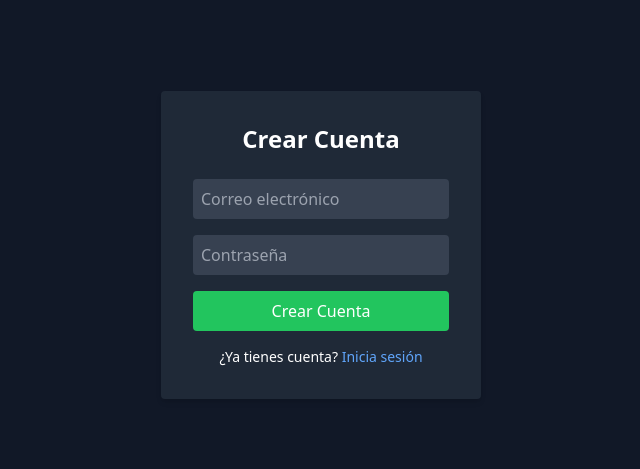
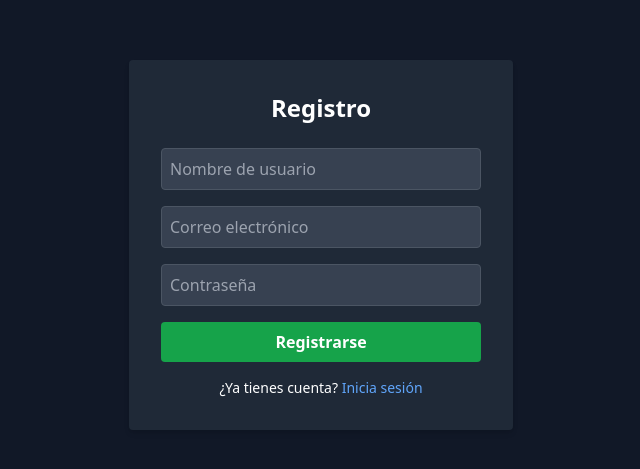
Before and after one commit to elisarrtech/quickflow-frontend, a React (Vite) app: page /register in a window 1280 px wide. Shown: the part 155-624 px from the top of the page, without its empty margins (319-959 px from the left). Built offline with nearby package versions, Linux system fonts and the light colour scheme.

Commit message:
Update Register.jsx

```diff
--- a/src/pages/Register.jsx
+++ b/src/pages/Register.jsx
@@ -1,56 +1,63 @@
-import { useState } from "react";
+import React, { useState } from 'react';
+import { useNavigate } from 'react-router-dom';
 
-function Register() {
-  const [email, setEmail] = useState("");
-  const [password, setPassword] = useState("");
-  const [error, setError] = useState("");
-  const [success, setSuccess] = useState("");
+const Register = () => {
+  const [username, setUsername] = useState('');
+  const [email, setEmail] = useState('');
+  const [password, setPassword] = useState('');
+  const [mensaje, setMensaje] = useState('');
+  const [error, setError] = useState('');
+  const navigate = useNavigate();
 
-  const handleSubmit = async (e) => {
+  const handleRegister = async (e) => {
     e.preventDefault();
-    setError("");
-    setSuccess("");
-
-    const formData = {
-      username: email, // se usa el email como username por ahora
-      email,
-      password,
-    };
+    setError('');
+    setMensaje('');
 
     try {
-      const response = await fetch("https://quickflow-nxg1.onrender.com/api/register", {
-        method: "POST",
-        headers: { "Content-Type": "application/json" },
-        body: JSON.stringify(formData),
+      const response = await fetch('https://quickflow-nxg1.onrender.com/api/register', {
+        method: 'POST',
+        headers: { 'Content-Type': 'application/json' },
+        body: JSON.stringify({ username, email, password }),
       });
 
       const data = await response.json();
 
-      if (response.ok) {
-        setSuccess("✅ Registro exitoso. ¡Ahora puedes iniciar sesión!");
-        setEmail("");
-        setPassword("");
-      } else {
-        setError(data.message || "❌ Error al registrar el usuario.");
+      if (!response.ok) {
+        throw new Error(data.error || 'Error al registrar usuario');
       }
+
+      setMensaje('Registro exitoso ✅');
+      setTimeout(() => navigate('/login'), 2000); // Redirigir al login
     } catch (err) {
-      console.error(err);
-      setError("⚠️ No se pudo conectar con el servidor.");
+      setError(err.message);
     }
   };
 
   return (
-    <div className="min-h-screen flex justify-center items-center bg-gray-900 text-white">
-      <form onSubmit={handleSubmit} className="bg-gray-800 p-8 rounded shadow-md w-80">
-        <h2 className="text-2xl mb-6 text-center font-bold">Crear Cuenta</h2>
+    <div className="min-h-screen flex items-center justify-center bg-gray-900 text-white">
+      <form
+        onSubmit={handleRegister}
+        className="bg-gray-800 p-8 rounded shadow-md w-full max-w-sm"
+      >
+        <h2 className="text-2xl font-bold mb-6 text-center">Registro</h2>
+
+        <input
+          type="text"
+          placeholder="Nombre de usuario"
+          value={username}
+          onChange={(e) => setUsername(e.target.value)}
+          required
+          className="w-full p-2 mb-4 rounded bg-gray-700 border border-gray-600 focus:outline-none"
+        />
 
         <input
           type="email"
           placeholder="Correo electrónico"
           value={email}
           onChange={(e) => setEmail(e.target.value)}
-          className="w-full p-2 mb-4 rounded bg-gray-700 placeholder-gray-400"
           required
+          className="w-full p-2 mb-4 rounded bg-gray-700 border border-gray-600 focus:outline-none"
         />
 
         <input
@@ -58,19 +65,22 @@ function Register() {
           placeholder="Contraseña"
           value={password}
           onChange={(e) => setPassword(e.target.value)}
-          className="w-full p-2 mb-4 rounded bg-gray-700 placeholder-gray-400"
           required
+          className="w-full p-2 mb-4 rounded bg-gray-700 border border-gray-600 focus:outline-none"
         />
 
-        {error && <p className="text-red-500 text-sm mb-3">{error}</p>}
-        {success && <p className="text-green-400 text-sm mb-3">{success}</p>}
-
-        <button type="submit" className="w-full bg-green-500 hover:bg-green-600 p-2 rounded">
-          Crear Cuenta
+        <button
+          type="submit"
+          className="w-full bg-green-600 hover:bg-green-700 p-2 rounded font-semibold"
+        >
+          Registrarse
         </button>
 
+        {error && <p className="mt-4 text-red-500 text-center">{error}</p>}
+        {mensaje && <p className="mt-4 text-green-400 text-center">{mensaje}</p>}
+
         <p className="mt-4 text-sm text-center">
-          ¿Ya tienes cuenta?{" "}
+          ¿Ya tienes cuenta?{' '}
           <a href="/login" className="text-blue-400 hover:underline">
             Inicia sesión
           </a>
@@ -78,6 +88,6 @@ function Register() {
       </form>
     </div>
   );
-}
+};
 
 export default Register;
```
